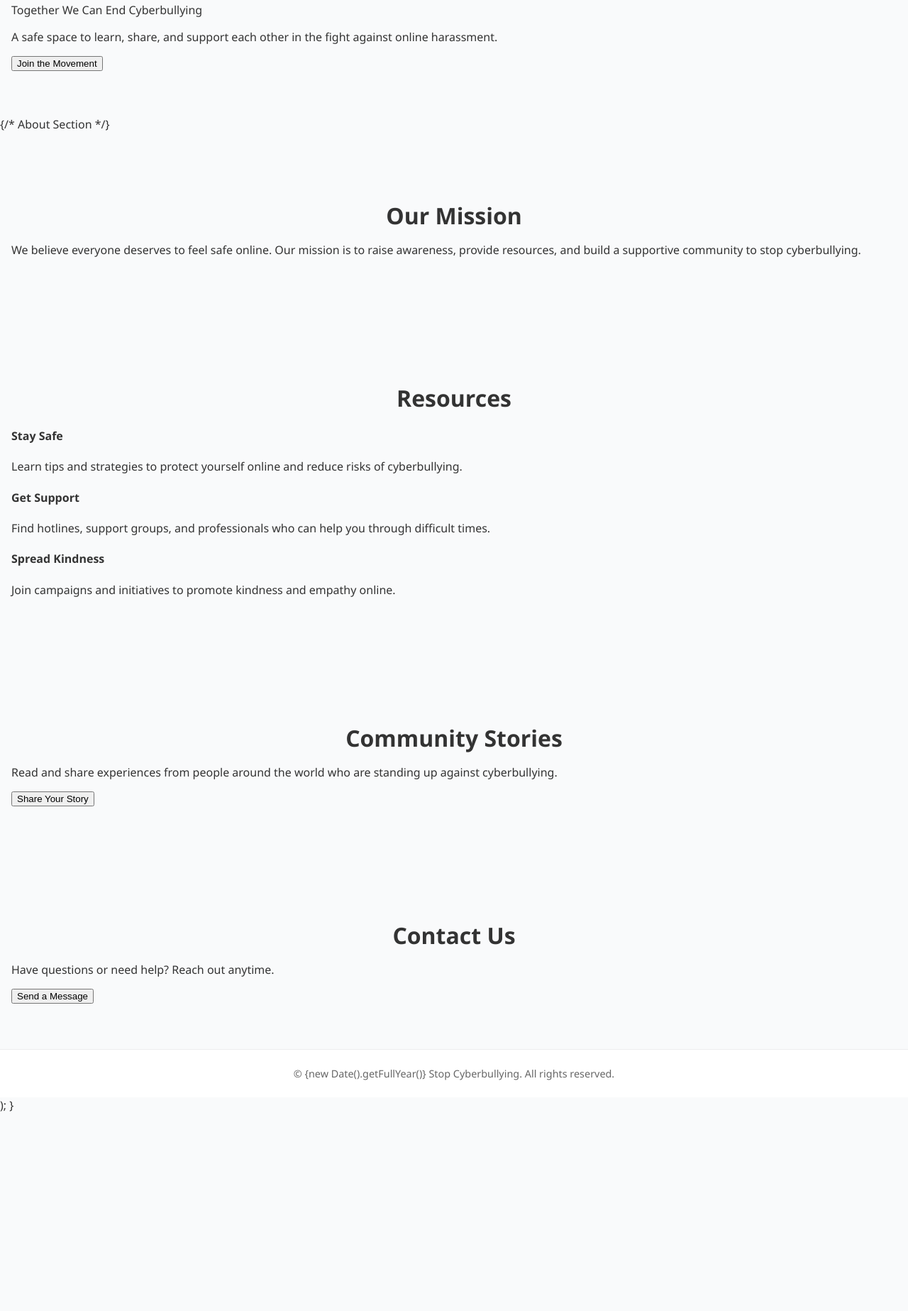
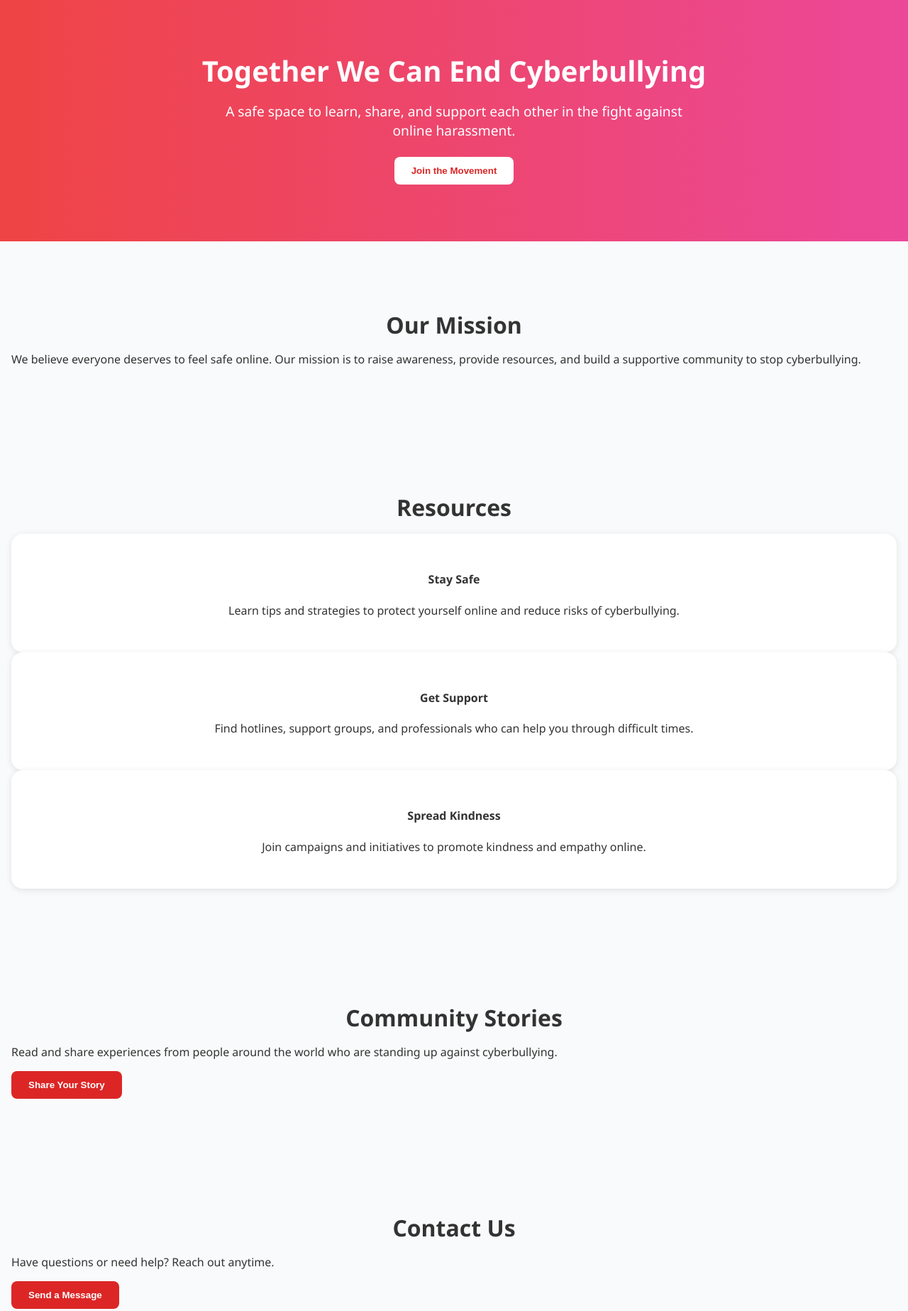
Before and after one commit to joshuaiscool-69/joshassessment.github.io, a plain HTML site: page homepage.html in a window 1280 px wide. Shown: the part 136-1983 px from the top of the page at 71% size. Before the commit the page ends 1704 px from the top, so only its background shows below. Drawn offline with Linux system fonts and the light colour scheme.

Commit message:
Update homepage.html

```diff
--- a/homepage.html
+++ b/homepage.html
@@ -1,93 +1,72 @@
+<!DOCTYPE html>
+<html lang="en">
 <head>
-  <link rel="stylesheet" href="style.css">
-
+  <meta charset="UTF-8" />
+  <meta name="viewport" content="width=device-width, initial-scale=1.0" />
+  <title>Stop Cyberbullying</title>
+  <link rel="stylesheet" href="style.css" />
 </head>
-    <div className="min-h-screen bg-gray-50 text-gray-800">
-
-      <nav className="flex justify-between items-center p-6 bg-white shadow-md">
-        <h1 className="text-2xl font-bold text-red-600">Stop Cyberbullying</h1>
-        <div className="space-x-6">
-          <a href="#about" className="hover:text-red-600">About</a>
-          <a href="#resources" className="hover:text-red-600">Resources</a>
-          <a href="#stories" className="hover:text-red-600">Stories</a>
-          <a href="#contact" className="hover:text-red-600">Contact</a>
+<body>
+  <!-- Navbar -->
+  <nav>
+    <h1 class="logo">Stop Cyberbullying</h1>
+    <div class="nav-links">
+      <a href="#about">About</a>
+      <a href="#resources">Resources</a>
+      <a href="#stories">Stories</a>
+      <a href="#contact">Contact</a>
     </div>
   </nav>
 
-
-      <section className="flex flex-col items-center justify-center text-center py-20 bg-gradient-to-r from-red-500 to-pink-500 text-white">
-        <motion.h2
-          initial={{ opacity: 0, y: 20 }}
-          animate={{ opacity: 1, y: 0 }}
-          transition={{ duration: 0.8 }}
-          className="text-4xl md:text-6xl font-bold mb-6"
-        >
-          Together We Can End Cyberbullying
-        </motion.h2>
-        <p className="max-w-2xl mb-6 text-lg md:text-xl">
-          A safe space to learn, share, and support each other in the fight against online harassment.
-        </p>
-        <Button size="lg" className="bg-white text-red-600 font-semibold">Join the Movement</Button>
+  <!-- Hero -->
+  <section class="hero">
+    <h2>Together We Can End Cyberbullying</h2>
+    <p>A safe space to learn, share, and support each other in the fight against online harassment.</p>
+    <button class="btn btn-light">Join the Movement</button>
   </section>
 
-      {/* About Section */}
-      <section id="about" className="py-16 px-6 md:px-20 text-center">
-        <h3 className="text-3xl font-bold mb-6">Our Mission</h3>
-        <p className="max-w-3xl mx-auto text-lg">
-          We believe everyone deserves to feel safe online. Our mission is to raise awareness, provide resources, and build a supportive community to stop cyberbullying.
-        </p>
+  <!-- About -->
+  <section id="about" class="about">
+    <h3>Our Mission</h3>
+    <p>We believe everyone deserves to feel safe online. Our mission is to raise awareness, provide resources, and build a supportive community to stop cyberbullying.</p>
   </section>
 
-
-      <section id="resources" className="py-16 px-6 md:px-20 bg-gray-100">
-        <h3 className="text-3xl font-bold mb-10 text-center">Resources</h3>
-        <div className="grid md:grid-cols-3 gap-6">
-          <Card className="rounded-2xl shadow-md">
-            <CardContent className="p-6 text-center">
-              <Shield className="mx-auto mb-4 text-red-600" size={40} />
-              <h4 className="font-semibold text-xl mb-2">Stay Safe</h4>
+  <!-- Resources -->
+  <section id="resources" class="resources">
+    <h3>Resources</h3>
+    <div class="card-grid">
+      <div class="card">
+        <h4>Stay Safe</h4>
         <p>Learn tips and strategies to protect yourself online and reduce risks of cyberbullying.</p>
-            </CardContent>
-          </Card>
-          <Card className="rounded-2xl shadow-md">
-            <CardContent className="p-6 text-center">
-              <Users className="mx-auto mb-4 text-red-600" size={40} />
-              <h4 className="font-semibold text-xl mb-2">Get Support</h4>
+      </div>
+      <div class="card">
+        <h4>Get Support</h4>
         <p>Find hotlines, support groups, and professionals who can help you through difficult times.</p>
-            </CardContent>
-          </Card>
-          <Card className="rounded-2xl shadow-md">
-            <CardContent className="p-6 text-center">
-              <Heart className="mx-auto mb-4 text-red-600" size={40} />
-              <h4 className="font-semibold text-xl mb-2">Spread Kindness</h4>
+      </div>
+      <div class="card">
+        <h4>Spread Kindness</h4>
         <p>Join campaigns and initiatives to promote kindness and empathy online.</p>
-            </CardContent>
-          </Card>
+      </div>
     </div>
   </section>
 
-
-      <section id="stories" className="py-16 px-6 md:px-20 text-center">
-        <h3 className="text-3xl font-bold mb-6">Community Stories</h3>
-        <p className="max-w-2xl mx-auto mb-8 text-lg">
-          Read and share experiences from people around the world who are standing up against cyberbullying.
-        </p>
-        <Button className="bg-red-600 hover:bg-red-700">Share Your Story</Button>
+  <!-- Stories -->
+  <section id="stories" class="stories">
+    <h3>Community Stories</h3>
+    <p>Read and share experiences from people around the world who are standing up against cyberbullying.</p>
+    <button class="btn btn-primary">Share Your Story</button>
   </section>
 
-
-      <section id="contact" className="py-16 px-6 md:px-20 bg-gray-100 text-center">
-        <h3 className="text-3xl font-bold mb-6">Contact Us</h3>
-        <p className="mb-6">Have questions or need help? Reach out anytime.</p>
-        <Button className="bg-red-600 hover:bg-red-700">
-          <Mail className="mr-2" size={18} /> Send a Message
-        </Button>
+  <!-- Contact -->
+  <section id="contact" class="contact">
+    <h3>Contact Us</h3>
+    <p>Have questions or need help? Reach out anytime.</p>
+    <button class="btn btn-primary">Send a Message</button>
   </section>
 
-
-      <footer className="py-6 text-center bg-white shadow-inner text-sm text-gray-500">
-        © {new Date().getFullYear()} Stop Cyberbullying. All rights reserved.
+  <!-- Footer -->
+  <footer>
+    © 2025 Stop Cyberbullying. All rights reserved.
   </footer>
-    </div>
-  );
-}
+</body>
+</html>
```
Lines whose indentation alone changed are shown as unchanged.
